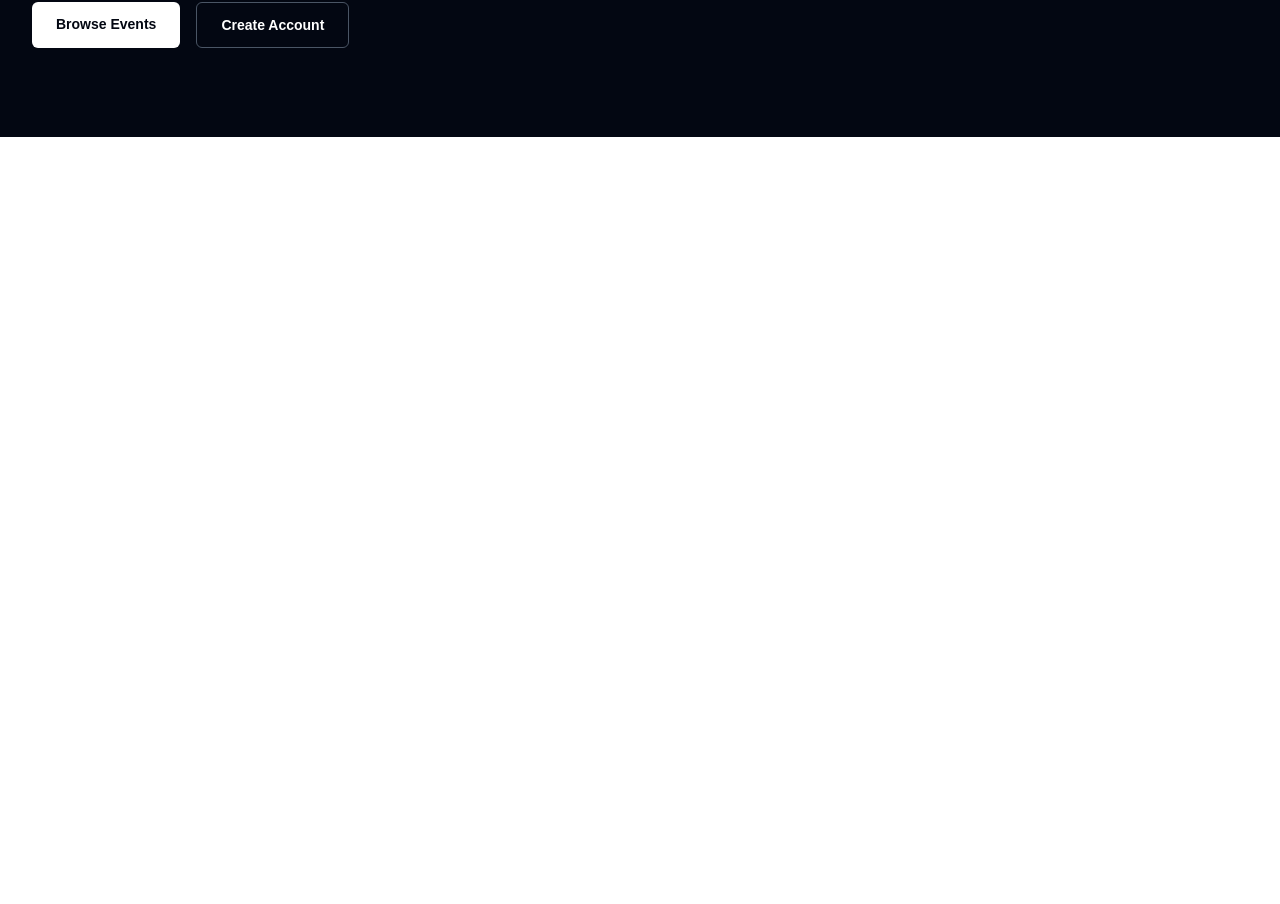
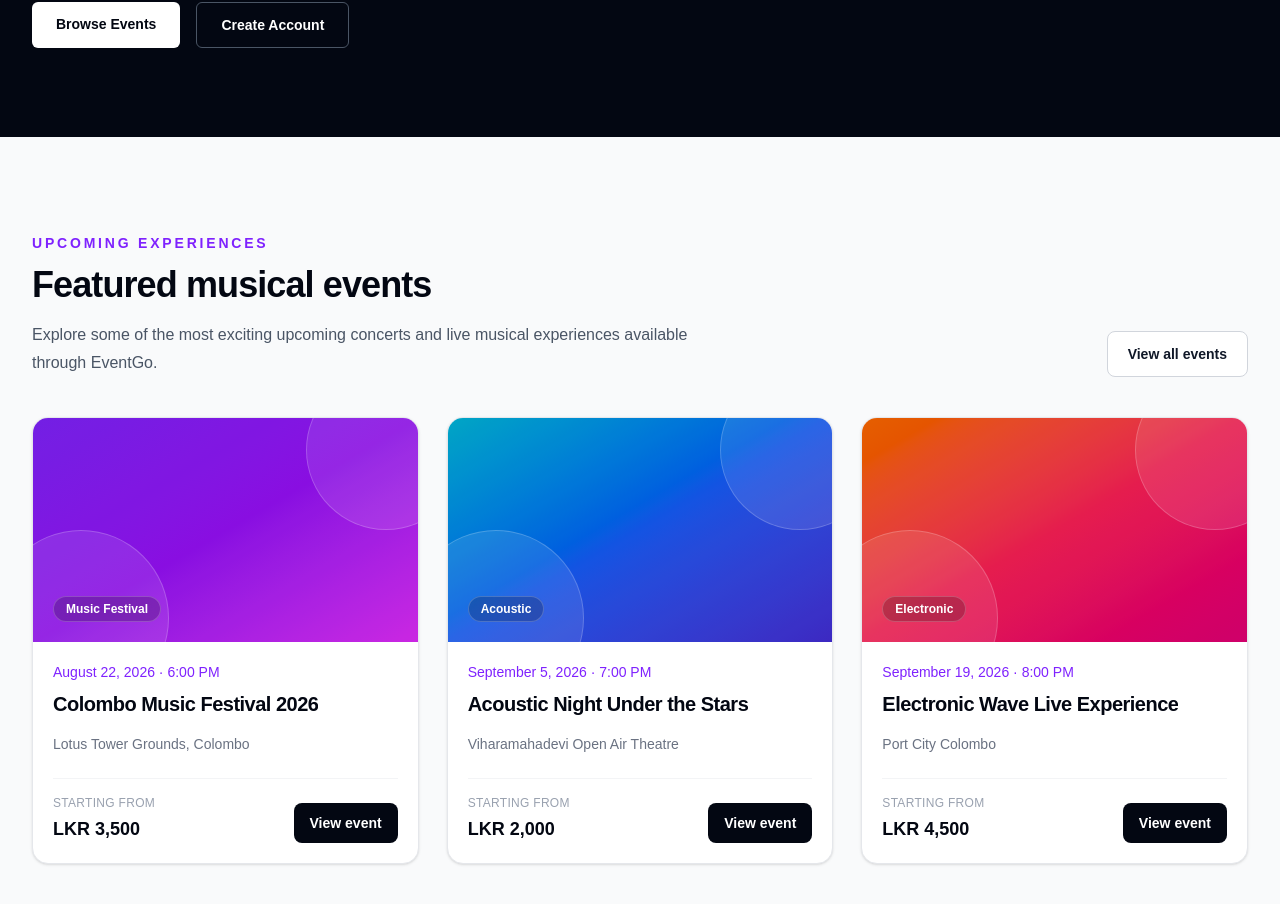
Before and after one commit to dilmiishara/EventGo, a Next.js app: page / in a window 1280 px wide. Shown: the part 492-1396 px from the top of the page. Before the commit the page ends 800 px from the top, so only its background shows below. Built offline with nearby package versions, Linux system fonts and the light colour scheme.

Commit message:
feat: add featured events section

```diff
--- a/src/app/(public)/page.tsx
+++ b/src/app/(public)/page.tsx
@@ -1,9 +1,11 @@
+import { FeaturedEventsSection } from "@/features/home/components/featured-events-section";
 import { HeroSection } from "@/features/home/components/hero-section";
 
 export default function HomePage() {
   return (
     <>
       <HeroSection />
+      <FeaturedEventsSection />
     </>
   );
 }
--- /dev/null
+++ b/src/features/events/components/event-card.tsx
@@ -0,0 +1,61 @@
+import Link from "next/link";
+
+import type { EventCardData } from "../types";
+
+type EventCardProps = {
+  event: EventCardData;
+};
+
+export function EventCard({ event }: EventCardProps) {
+  return (
+    <article className="group overflow-hidden rounded-2xl border border-gray-200 bg-white shadow-sm transition duration-300 hover:-translate-y-1 hover:shadow-xl">
+      <div
+        className={`relative flex h-56 items-end overflow-hidden bg-gradient-to-br ${event.accent} p-5`}
+      >
+        <div className="absolute inset-0 bg-black/10 transition duration-300 group-hover:bg-black/20" />
+
+        <div className="absolute -right-12 -top-12 h-40 w-40 rounded-full border border-white/20 bg-white/10" />
+        <div className="absolute -bottom-16 -left-10 h-44 w-44 rounded-full border border-white/20 bg-white/10" />
+
+        <span className="relative rounded-full border border-white/20 bg-black/20 px-3 py-1 text-xs font-semibold text-white backdrop-blur-md">
+          {event.category}
+        </span>
+      </div>
+
+      <div className="p-5">
+        <div className="mb-4 flex items-start justify-between gap-4">
+          <div>
+            <p className="text-sm font-medium text-violet-600">
+              {event.date} · {event.time}
+            </p>
+
+            <h3 className="mt-2 line-clamp-2 text-xl font-bold tracking-tight text-gray-950">
+              {event.title}
+            </h3>
+          </div>
+        </div>
+
+        <p className="text-sm text-gray-500">{event.venue}</p>
+
+        <div className="mt-6 flex items-end justify-between border-t border-gray-100 pt-4">
+          <div>
+            <p className="text-xs font-medium uppercase tracking-wide text-gray-400">
+              Starting from
+            </p>
+
+            <p className="mt-1 text-lg font-bold text-gray-950">
+              LKR {event.startingPrice.toLocaleString()}
+            </p>
+          </div>
+
+          <Link
+            href={`/events/${event.id}`}
+            className="rounded-lg bg-gray-950 px-4 py-2.5 text-sm font-semibold text-white transition hover:bg-violet-600"
+          >
+            View event
+          </Link>
+        </div>
+      </div>
+    </article>
+  );
+}
--- /dev/null
+++ b/src/features/events/types.ts
@@ -0,0 +1,10 @@
+export type EventCardData = {
+  id: string;
+  title: string;
+  category: string;
+  venue: string;
+  date: string;
+  time: string;
+  startingPrice: number;
+  accent: string;
+};
--- /dev/null
+++ b/src/features/home/components/featured-events-section.tsx
@@ -0,0 +1,75 @@
+import Link from "next/link";
+
+import { EventCard } from "@/features/events/components/event-card";
+import type { EventCardData } from "@/features/events/types";
+
+const featuredEvents: EventCardData[] = [
+  {
+    id: "colombo-music-festival",
+    title: "Colombo Music Festival 2026",
+    category: "Music Festival",
+    venue: "Lotus Tower Grounds, Colombo",
+    date: "August 22, 2026",
+    time: "6:00 PM",
+    startingPrice: 3500,
+    accent: "from-violet-600 via-purple-600 to-fuchsia-500",
+  },
+  {
+    id: "acoustic-night",
+    title: "Acoustic Night Under the Stars",
+    category: "Acoustic",
+    venue: "Viharamahadevi Open Air Theatre",
+    date: "September 5, 2026",
+    time: "7:00 PM",
+    startingPrice: 2000,
+    accent: "from-cyan-500 via-blue-600 to-indigo-700",
+  },
+  {
+    id: "electronic-wave",
+    title: "Electronic Wave Live Experience",
+    category: "Electronic",
+    venue: "Port City Colombo",
+    date: "September 19, 2026",
+    time: "8:00 PM",
+    startingPrice: 4500,
+    accent: "from-orange-500 via-rose-500 to-pink-600",
+  },
+];
+
+export function FeaturedEventsSection() {
+  return (
+    <section className="bg-gray-50 py-20 sm:py-24">
+      <div className="mx-auto max-w-7xl px-4 sm:px-6 lg:px-8">
+        <div className="flex flex-col gap-6 sm:flex-row sm:items-end sm:justify-between">
+          <div>
+            <p className="text-sm font-semibold uppercase tracking-[0.2em] text-violet-600">
+              Upcoming experiences
+            </p>
+
+            <h2 className="mt-3 text-3xl font-bold tracking-tight text-gray-950 sm:text-4xl">
+              Featured musical events
+            </h2>
+
+            <p className="mt-4 max-w-2xl text-base leading-7 text-gray-600">
+              Explore some of the most exciting upcoming concerts and live
+              musical experiences available through EventGo.
+            </p>
+          </div>
+
+          <Link
+            href="/events"
+            className="inline-flex w-fit items-center rounded-lg border border-gray-300 bg-white px-5 py-3 text-sm font-semibold text-gray-900 transition hover:border-gray-950 hover:bg-gray-950 hover:text-white"
+          >
+            View all events
+          </Link>
+        </div>
+
+        <div className="mt-10 grid gap-7 md:grid-cols-2 lg:grid-cols-3">
+          {featuredEvents.map((event) => (
+            <EventCard key={event.id} event={event} />
+          ))}
+        </div>
+      </div>
+    </section>
+  );
+}
```
